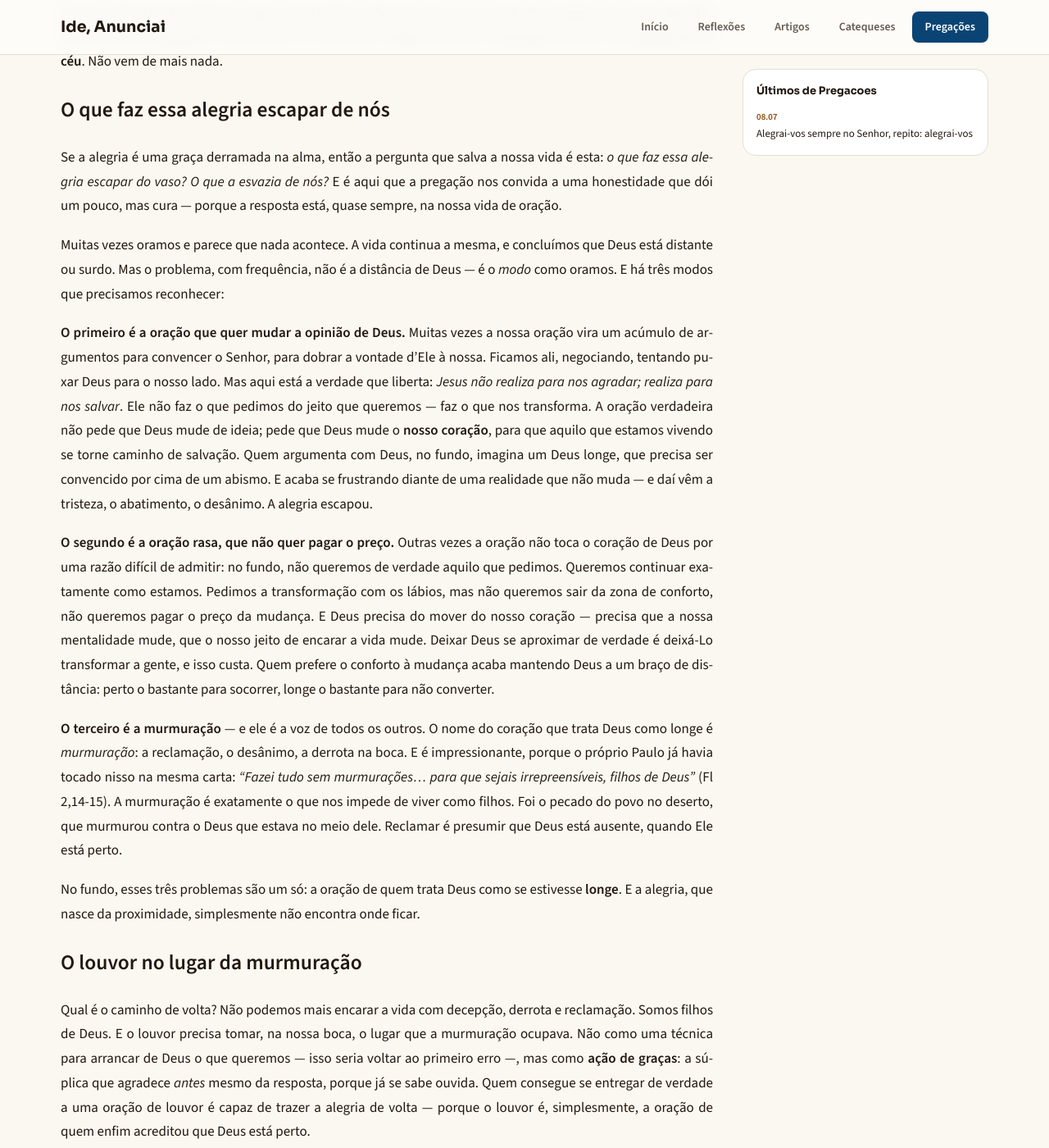
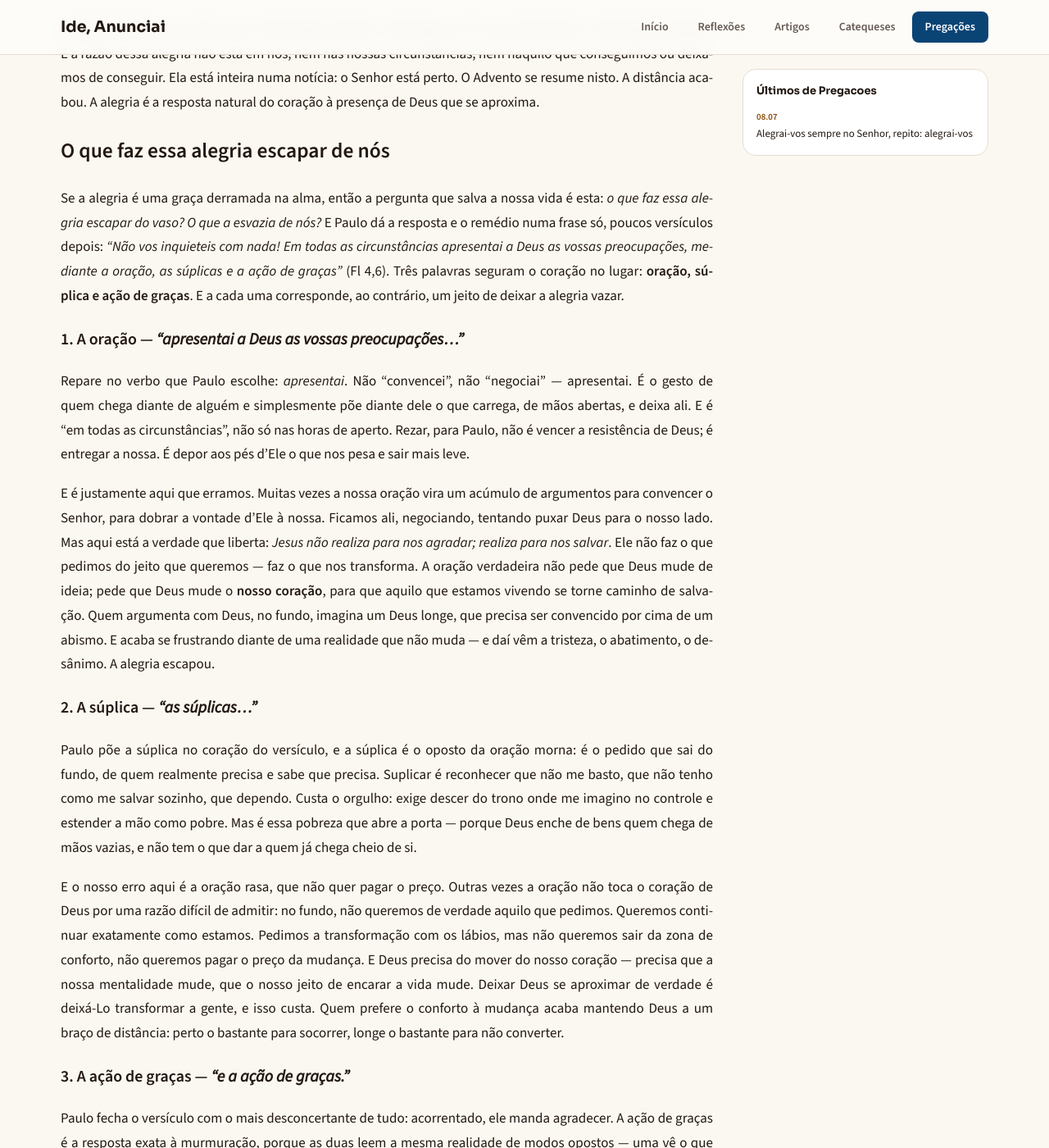
Before and after one commit to admariam/liturgiadiaria, a Jekyll site: the page built from _pregacoes/alegrai-vos-sempre-no-senhor.md, in a window 1280 px wide and 1400 px high, scrolled down 1472 px. Shown: the whole window at 82% size. Built offline with Jekyll 4.4.1, drawn with Linux system fonts in a browser that asks for light colours; some of the changed text lies outside the part shown.

Commit message:
Pregação revisada: alma x emoção, Gaudete reposicionado, Fl 4,6-7 Ave-Maria, pontos invertidos

```diff
--- a/_pregacoes/alegrai-vos-sempre-no-senhor.md
+++ b/_pregacoes/alegrai-vos-sempre-no-senhor.md
@@ -8,40 +8,40 @@
 resumo: "Paulo manda alegrar-se sempre — e estava preso. A alegria não brota das circunstâncias, mas de um Senhor que está perto e não se ausenta nem no cárcere."
 ---
 
-Há um domingo no ano em que a Igreja, no meio de um tempo de espera, para tudo e dá uma ordem que parece fora de lugar: **alegrai-vos**. É o Domingo *Gaudete*, o domingo cor-de-rosa do Advento, o domingo da alegria. E a razão dessa alegria não está em nós, nem nas nossas circunstâncias, nem naquilo que conseguimos ou deixamos de conseguir. Ela está inteira numa notícia: *o Senhor está perto*. O Advento se resume nisto. A distância acabou. Não é que devamos produzir alegria dentro do peito por força de vontade — é que uma Presença se aproximou, e a alegria é a resposta natural do coração que acredita nisso.
-
 Nesta pregação vamos nos debruçar sobre uma frase pequena e desconcertante de São Paulo: *"Alegrai-vos sempre no Senhor. Repito: alegrai-vos"* (Filipenses 4,4). Desconcertante por um detalhe que muda tudo: quem escreveu essas palavras **estava preso**, acorrentado, encarando a possibilidade real da morte. Não é um homem confortável mandando os outros sorrirem. É um prisioneiro. E é justamente aí que a promessa se torna crível. Se dependesse das circunstâncias, Paulo não teria do que se alegrar — a cadeia continuava sendo cadeia. Mas ele manda alegrar-se *sempre*, sem intervalos, porque a alegria de que fala não brota da situação: brota de um Senhor que está perto e não se ausenta nem no cárcere.
-
-## Uma alegria que se recebe, não se fabrica
 
 Para entender o que é essa alegria, começamos por Maria — porque é nela que a vemos por inteiro. Quando o anjo entra em sua casa, ele não diz "olá". Diz *Chaîre* (Lc 1,28): "**Alegra-te**". E esse é exatamente o mesmo verbo que Paulo usará em Filipenses, *chaírete*, "alegrai-vos". A ordem que Paulo nos dá, o anjo já havia dado a Maria. E note o que vem logo em seguida, na mesma respiração: *"o Senhor é contigo"*. A alegria e a razão da alegria chegam juntas, coladas. Alegra-te — **porque** Ele está contigo, perto, dentro.
 
 Aqui está o coração de tudo, e é uma preciosidade que o próprio grego guarda: a palavra *alegria* (chará) e a palavra *graça* (cháris) nascem da mesma raiz. A alegria é da família da graça. Isso quer dizer que ela não é produto do nosso esforço. Não se compra, não se conquista, não se arranca de dentro à força de otimismo. Ela **desce**. É graça que Deus derrama no ponto mais íntimo da alma — ali onde nenhuma circunstância chega, onde só Ele toca.
 
-Por isso o Magnificat, o cântico de Maria, nasce lá do fundo: *"A minha alma engrandece o Senhor, e o meu espírito exultou em Deus, meu Salvador"* (Lc 1,46-47). Repare onde a alegria mora: no espírito, no lugar mais profundo da pessoa. E de lá ela transborda, irriga a alma inteira, sobe até a boca e vira canto. É a imagem que vamos guardar durante toda a pregação: a alma como um vaso onde a alegria de Deus é despejada do alto. Ela **só pode vir do céu**. Não vem de mais nada.
+Por isso o Magnificat, o cântico de Maria, nasce lá do fundo: *"A minha alma engrandece o Senhor, e o meu espírito exultou em Deus, meu Salvador"* (Lc 1,46-47). Repare onde a alegria mora: no espírito, no lugar mais profundo da pessoa — **e não na emoção**. Isso é decisivo, porque quase sempre confundimos as duas coisas. A emoção é de superfície: sobe e desce com o dia, com a notícia, com o clima, com a saúde; hoje ri, amanhã chora, e não obedece a ninguém. A alegria de que Paulo fala é mais funda que isso. Mora na alma, no lugar onde a pessoa se decide, e por isso pode conviver até com a tristeza — como convivia em Paulo, que estava preso e mandava alegrar-se. Ele não estava sorrindo o tempo todo na cela; estava alegre num lugar que a cela não alcançava. Quem espera sentir emoção o tempo todo para se dizer alegre vai desistir no primeiro dia cinzento. A alegria cristã não é um estado de humor: é a certeza, plantada na alma, de que o Senhor está perto. E de lá ela transborda, irriga a alma inteira, sobe até a boca e vira canto. É a imagem que vamos guardar durante toda a pregação: a alma como um vaso onde a alegria de Deus é despejada do alto. Ela **só pode vir do céu**. Não vem de mais nada.
+
+A Igreja também nos ensina isso no Domingo *Gaudete*, o domingo cor-de-rosa do Advento, o domingo da alegria. E a razão dessa alegria não está em nós, nem nas nossas circunstâncias, nem naquilo que conseguimos ou deixamos de conseguir. Ela está inteira numa notícia: o Senhor está perto. O Advento se resume nisto. A distância acabou. A alegria é a resposta natural do coração à presença de Deus que se aproxima.
 
 ## O que faz essa alegria escapar de nós
 
-Se a alegria é uma graça derramada na alma, então a pergunta que salva a nossa vida é esta: *o que faz essa alegria escapar do vaso? O que a esvazia de nós?* E é aqui que a pregação nos convida a uma honestidade que dói um pouco, mas cura — porque a resposta está, quase sempre, na nossa vida de oração.
+Se a alegria é uma graça derramada na alma, então a pergunta que salva a nossa vida é esta: *o que faz essa alegria escapar do vaso? O que a esvazia de nós?* E Paulo dá a resposta e o remédio numa frase só, poucos versículos depois: *"Não vos inquieteis com nada! Em todas as circunstâncias apresentai a Deus as vossas preocupações, mediante a oração, as súplicas e a ação de graças"* (Fl 4,6). Três palavras seguram o coração no lugar: **oração, súplica e ação de graças**. E a cada uma corresponde, ao contrário, um jeito de deixar a alegria vazar.
 
-Muitas vezes oramos e parece que nada acontece. A vida continua a mesma, e concluímos que Deus está distante ou surdo. Mas o problema, com frequência, não é a distância de Deus — é o *modo* como oramos. E há três modos que precisamos reconhecer:
+### 1. A oração — *"apresentai a Deus as vossas preocupações..."*
 
-**O primeiro é a oração que quer mudar a opinião de Deus.** Muitas vezes a nossa oração vira um acúmulo de argumentos para convencer o Senhor, para dobrar a vontade d'Ele à nossa. Ficamos ali, negociando, tentando puxar Deus para o nosso lado. Mas aqui está a verdade que liberta: *Jesus não realiza para nos agradar; realiza para nos salvar*. Ele não faz o que pedimos do jeito que queremos — faz o que nos transforma. A oração verdadeira não pede que Deus mude de ideia; pede que Deus mude o **nosso coração**, para que aquilo que estamos vivendo se torne caminho de salvação. Quem argumenta com Deus, no fundo, imagina um Deus longe, que precisa ser convencido por cima de um abismo. E acaba se frustrando diante de uma realidade que não muda — e daí vêm a tristeza, o abatimento, o desânimo. A alegria escapou.
+Repare no verbo que Paulo escolhe: *apresentai*. Não "convencei", não "negociai" — apresentai. É o gesto de quem chega diante de alguém e simplesmente põe diante dele o que carrega, de mãos abertas, e deixa ali. E é "em todas as circunstâncias", não só nas horas de aperto. Rezar, para Paulo, não é vencer a resistência de Deus; é entregar a nossa. É depor aos pés d'Ele o que nos pesa e sair mais leve.
 
-**O segundo é a oração rasa, que não quer pagar o preço.** Outras vezes a oração não toca o coração de Deus por uma razão difícil de admitir: no fundo, não queremos de verdade aquilo que pedimos. Queremos continuar exatamente como estamos. Pedimos a transformação com os lábios, mas não queremos sair da zona de conforto, não queremos pagar o preço da mudança. E Deus precisa do mover do nosso coração — precisa que a nossa mentalidade mude, que o nosso jeito de encarar a vida mude. Deixar Deus se aproximar de verdade é deixá-Lo transformar a gente, e isso custa. Quem prefere o conforto à mudança acaba mantendo Deus a um braço de distância: perto o bastante para socorrer, longe o bastante para não converter.
+E é justamente aqui que erramos. Muitas vezes a nossa oração vira um acúmulo de argumentos para convencer o Senhor, para dobrar a vontade d'Ele à nossa. Ficamos ali, negociando, tentando puxar Deus para o nosso lado. Mas aqui está a verdade que liberta: *Jesus não realiza para nos agradar; realiza para nos salvar*. Ele não faz o que pedimos do jeito que queremos — faz o que nos transforma. A oração verdadeira não pede que Deus mude de ideia; pede que Deus mude o **nosso coração**, para que aquilo que estamos vivendo se torne caminho de salvação. Quem argumenta com Deus, no fundo, imagina um Deus longe, que precisa ser convencido por cima de um abismo. E acaba se frustrando diante de uma realidade que não muda — e daí vêm a tristeza, o abatimento, o desânimo. A alegria escapou.
 
-**O terceiro é a murmuração** — e ele é a voz de todos os outros. O nome do coração que trata Deus como longe é *murmuração*: a reclamação, o desânimo, a derrota na boca. E é impressionante, porque o próprio Paulo já havia tocado nisso na mesma carta: *"Fazei tudo sem murmurações… para que sejais irrepreensíveis, filhos de Deus"* (Fl 2,14-15). A murmuração é exatamente o que nos impede de viver como filhos. Foi o pecado do povo no deserto, que murmurou contra o Deus que estava no meio dele. Reclamar é presumir que Deus está ausente, quando Ele está perto.
+### 2. A súplica — *"as súplicas..."*
 
-No fundo, esses três problemas são um só: a oração de quem trata Deus como se estivesse **longe**. E a alegria, que nasce da proximidade, simplesmente não encontra onde ficar.
+Paulo põe a súplica no coração do versículo, e a súplica é o oposto da oração morna: é o pedido que sai do fundo, de quem realmente precisa e sabe que precisa. Suplicar é reconhecer que não me basto, que não tenho como me salvar sozinho, que dependo. Custa o orgulho: exige descer do trono onde me imagino no controle e estender a mão como pobre. Mas é essa pobreza que abre a porta — porque Deus enche de bens quem chega de mãos vazias, e não tem o que dar a quem já chega cheio de si.
 
-## O louvor no lugar da murmuração
+E o nosso erro aqui é a oração rasa, que não quer pagar o preço. Outras vezes a oração não toca o coração de Deus por uma razão difícil de admitir: no fundo, não queremos de verdade aquilo que pedimos. Queremos continuar exatamente como estamos. Pedimos a transformação com os lábios, mas não queremos sair da zona de conforto, não queremos pagar o preço da mudança. E Deus precisa do mover do nosso coração — precisa que a nossa mentalidade mude, que o nosso jeito de encarar a vida mude. Deixar Deus se aproximar de verdade é deixá-Lo transformar a gente, e isso custa. Quem prefere o conforto à mudança acaba mantendo Deus a um braço de distância: perto o bastante para socorrer, longe o bastante para não converter.
 
-Qual é o caminho de volta? Não podemos mais encarar a vida com decepção, derrota e reclamação. Somos filhos de Deus. E o louvor precisa tomar, na nossa boca, o lugar que a murmuração ocupava. Não como uma técnica para arrancar de Deus o que queremos — isso seria voltar ao primeiro erro —, mas como **ação de graças**: a súplica que agradece *antes* mesmo da resposta, porque já se sabe ouvida. Quem consegue se entregar de verdade a uma oração de louvor é capaz de trazer a alegria de volta — porque o louvor é, simplesmente, a oração de quem enfim acreditou que Deus está perto.
+### 3. A ação de graças — *"e a ação de graças."*
 
-E aqui é preciso entender bem o que significa ser "filho de Deus vencedor", para não cair numa promessa barata. Vencer **não** é conseguir o que pedimos. Olhemos para Paulo de novo: ele continuou preso. A vitória dele foi outra. *"Somos mais que vencedores… porque nem a morte, nem a vida… nada nos poderá separar do amor de Deus"* (Rm 8,37-39). Está aí a verdadeira vitória: a **inseparabilidade**. Vencemos não porque conseguimos o que queríamos, mas porque nada mais consegue nos arrancar d'Aquele que está perto. A alegria, então, deixa de depender de resultados — ela se torna a alegria invencível de quem tem o Senhor ao lado e sabe que nada o tira dali. E *"a paz de Deus, que excede todo entendimento, guardará os vossos corações"* (Fl 4,7) — montará guarda como uma sentinela sobre a alma.
+Paulo fecha o versículo com o mais desconcertante de tudo: acorrentado, ele manda agradecer. A ação de graças é a resposta exata à murmuração, porque as duas leem a mesma realidade de modos opostos — uma vê o que falta e reclama, a outra vê Quem está presente e agradece. E Paulo dá graças antes de a cadeia se abrir, porque a razão do seu agradecimento não é o que ele recebeu, mas Quem está com ele. Dar graças é o coração confessando, no meio da falta, que Deus está perto.
 
-## Maria, que fez o caminho inteiro
+E o nosso erro, aqui, é a murmuração — que é a voz de todos os outros. O nome do coração que trata Deus como longe é murmuração: a reclamação, o desânimo, a derrota na boca. E é impressionante, porque o próprio Paulo já havia tocado nisso na mesma carta: *"Fazei tudo sem murmurações… para que sejais irrepreensíveis, filhos de Deus"* (Fl 2,14-15). A murmuração é exatamente o que nos impede de viver como filhos. Foi o pecado do povo no deserto, que murmurou contra o Deus que estava no meio dele. Reclamar é presumir que Deus está ausente, quando Ele está perto.
+
+Paulo, então, nos ensina com a vida que não podemos mais encarar a vida com decepção, derrota e reclamação. Somos filhos de Deus. E o louvor precisa tomar, na nossa boca, o lugar que a murmuração ocupava. Não como uma técnica para arrancar de Deus o que queremos, mas como **ação de graças**: a súplica que agradece *antes* mesmo da resposta, porque já se sabe ouvida. Quem consegue se entregar de verdade a uma oração de louvor é capaz de trazer a alegria de volta — porque o louvor é, simplesmente, a oração de quem enfim acreditou que Deus está perto.
+
+E aqui é preciso entender bem o que significa ser "filho de Deus vencedor", para não cair numa promessa barata. Vencer **não** é conseguir o que pedimos. Olhemos para Paulo de novo: ele continuou preso. A vitória dele foi outra. *"Somos mais que vencedores… porque nem a morte, nem a vida… nada nos poderá separar do amor de Deus"* (Rm 8,37-39). Está aí a verdadeira vitória: a **inseparabilidade**. Vencemos não porque conseguimos o que queríamos, mas porque nada mais consegue nos arrancar d'Aquele que está perto. A alegria, então, deixa de depender de resultados — ela se torna a alegria invencível de quem tem o Senhor ao lado e sabe que nada o tira dali. E *"a paz de Deus, que excede toda a inteligência, haverá de guardar vossos corações"* (Fl 4,7) — montará guarda como uma sentinela sobre a alma.
 
 Terminamos onde começamos: em Maria. Porque tudo o que essa pregação nos pede, ela já viveu por inteiro. **Ela recebeu o Perto** — *"o Senhor é contigo"*. **Ela não murmurou** — diante do inexplicável, não reclamou, não negociou, não exigiu que Deus mudasse de ideia. Disse apenas: *"faça-se em mim segundo a Tua palavra"* (Lc 1,38). Essa é a oração perfeita: a que não tenta vencer uma distância, mas acolhe uma proximidade; a que não muda a opinião de Deus, mas entrega o coração à vontade d'Ele. **E por isso ela canta.** O *chaîre* que recebeu no início transbordou no Magnificat. A alegria que era graça derramada na alma virou canto na boca.
-
-Maria é a prova de que *"alegrai-vos sempre"* não é uma exigência impossível — é simplesmente o que acontece com um coração que crê que o Senhor está perto. Neste Domingo *Gaudete*, a Igreja nos coloca diante dela e nos repete o que o anjo lhe disse: **Alegra-te.** Não porque tudo esteja resolvido — o de Maria não estava, o de Paulo não estava. Mas porque o Senhor está perto. E nada, nada mais, nos poderá separar d'Ele.
```
